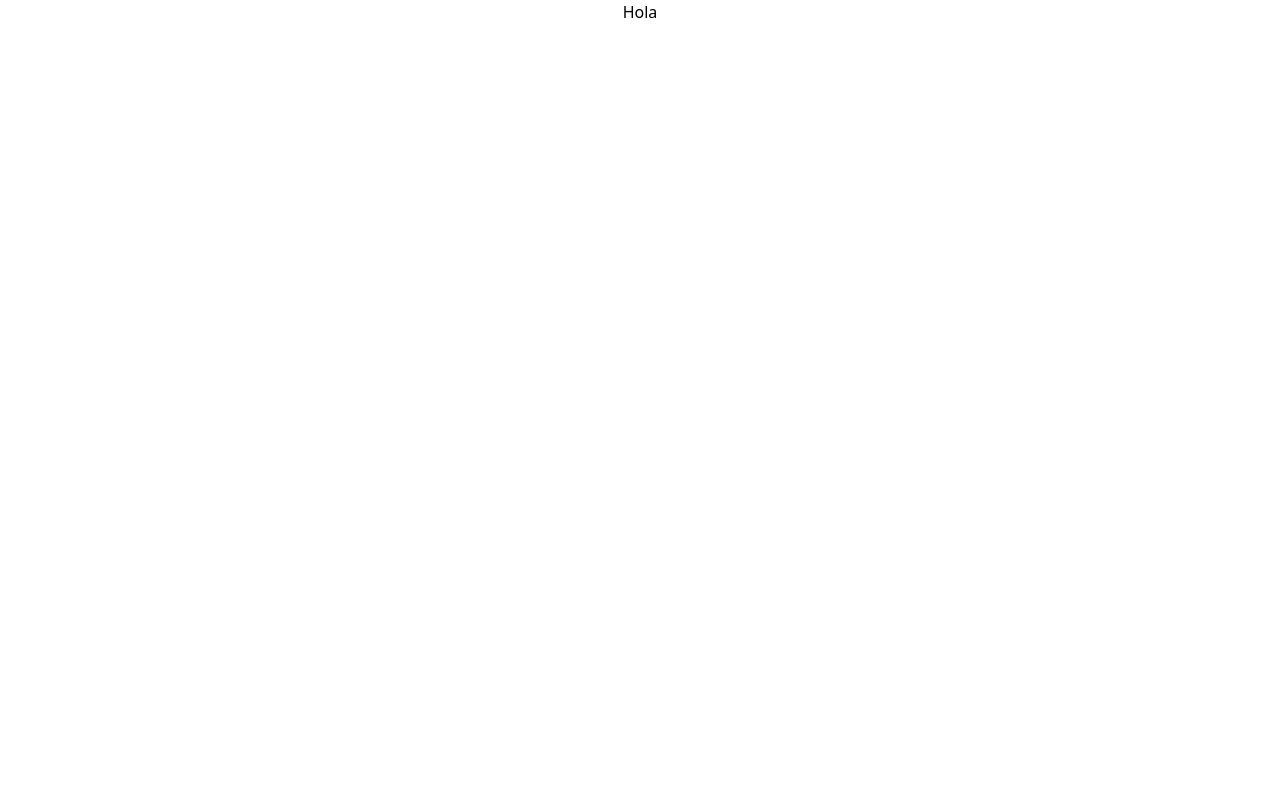
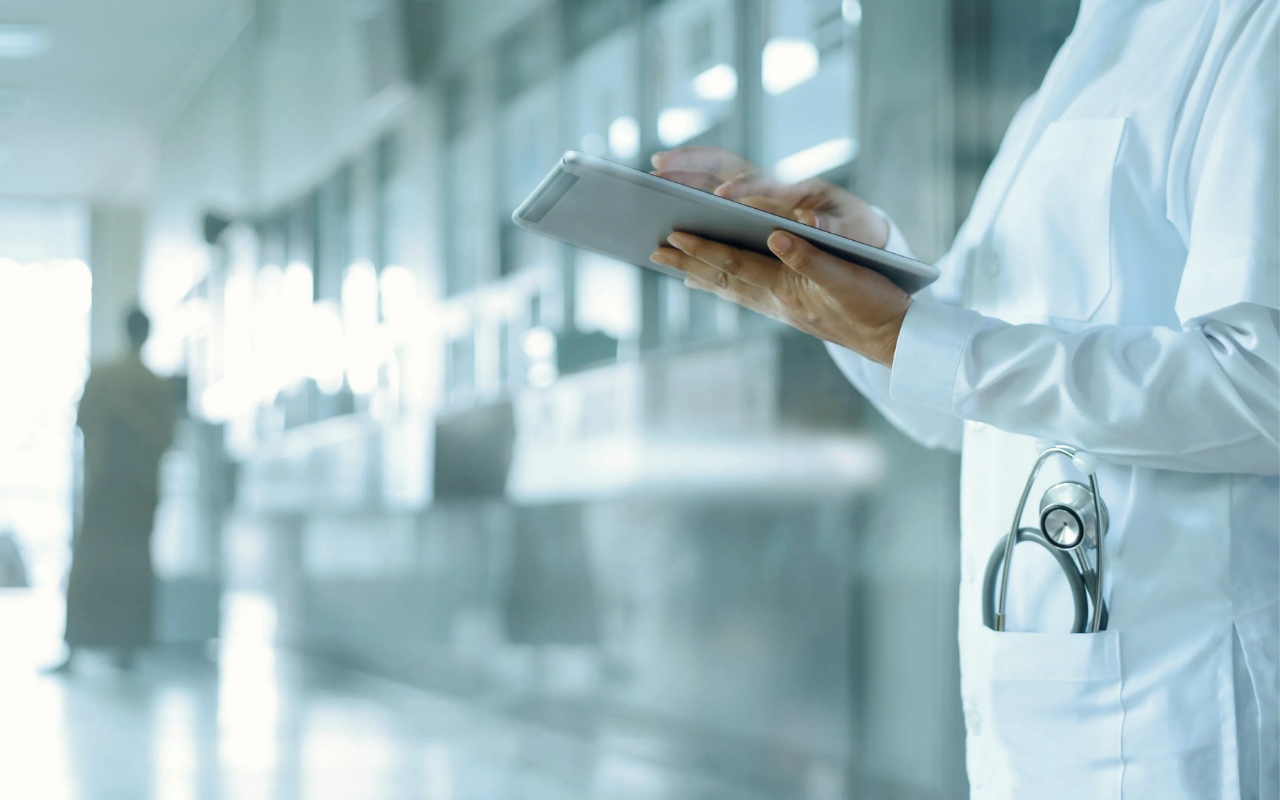
Before and after one commit to Veronelli/state-machine, a React (Create React App) app: page / in a window 1280 px wide. Built offline with nearby package versions, Linux system fonts and the light colour scheme.

Commit message:
add body

```diff
--- a/src/App.js
+++ b/src/App.js
@@ -1,10 +1,14 @@
 import "./App.css";
 import { BaseLayout } from "./components/BaseLayout.jsx";
+import { Body } from "./components/Body.jsx";
 
 function App() {
   return (
     <div className="App">
-      <BaseLayout />
+      {/* <BaseLayout /> */}
+      <Body style={{background: "url('/img/hospital.webp')"}}>
+
+      </Body>
     </div>
   );
 }
--- a/src/components/Body.jsx
+++ b/src/components/Body.jsx
@@ -1,6 +1,18 @@
 import { Fragment } from "react";
 
+const defaultStyles = {
+  background: "black",
+  backgroundRepeat: "no-repeat",
+  backgroundPosition: "center",
+  backgroundAttachment: "fixed",
+  backgroundSize: "cover",
+};
+
 function Body(props) {
-  return <Fragment></Fragment>;
+  return (
+    <div style={{ ...defaultStyles, ...props.style }} className="w-full h-full">
+      {props.children}
+    </div>
+  );
 }
 export { Body };
--- a/src/index.css
+++ b/src/index.css
@@ -1,3 +1,8 @@
 @tailwind base;
 @tailwind components;
 @tailwind utilities;
+
+*,body{
+  height: 100%;
+  width: 100%;
+}
```
